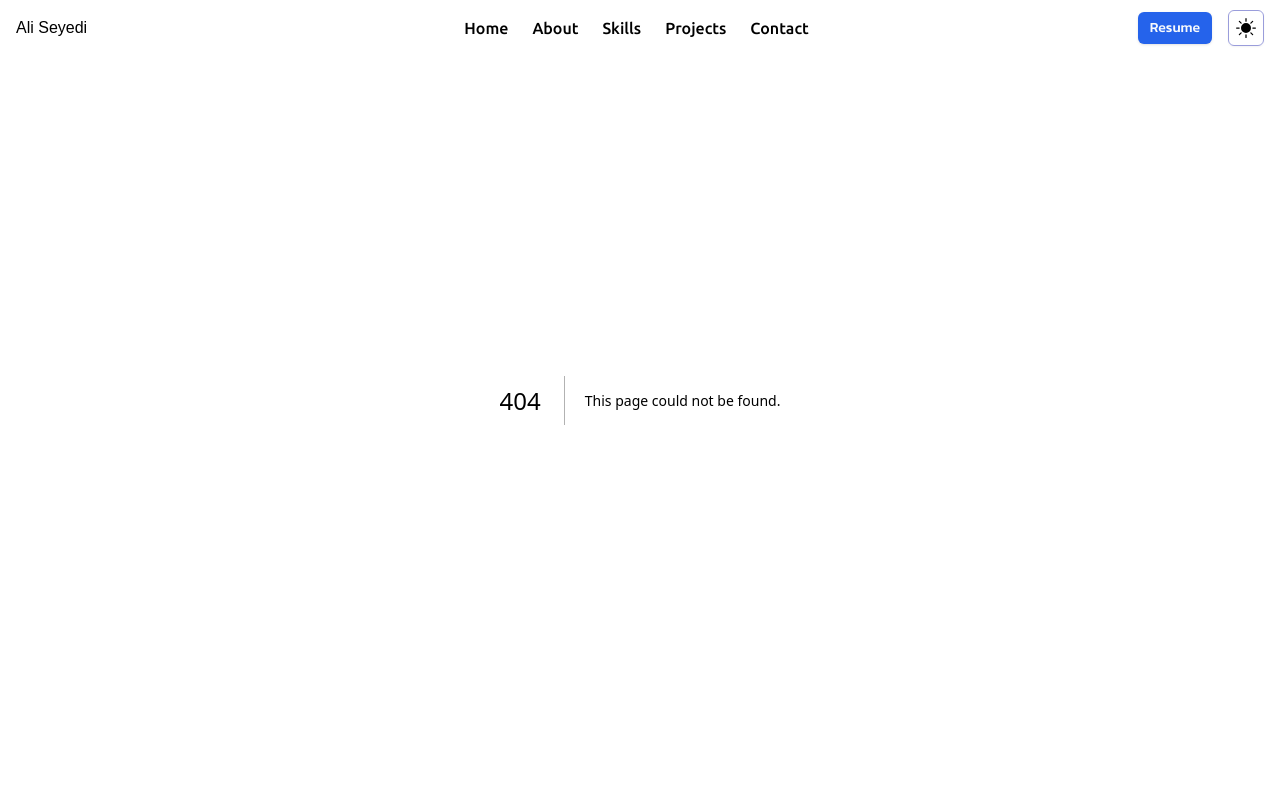
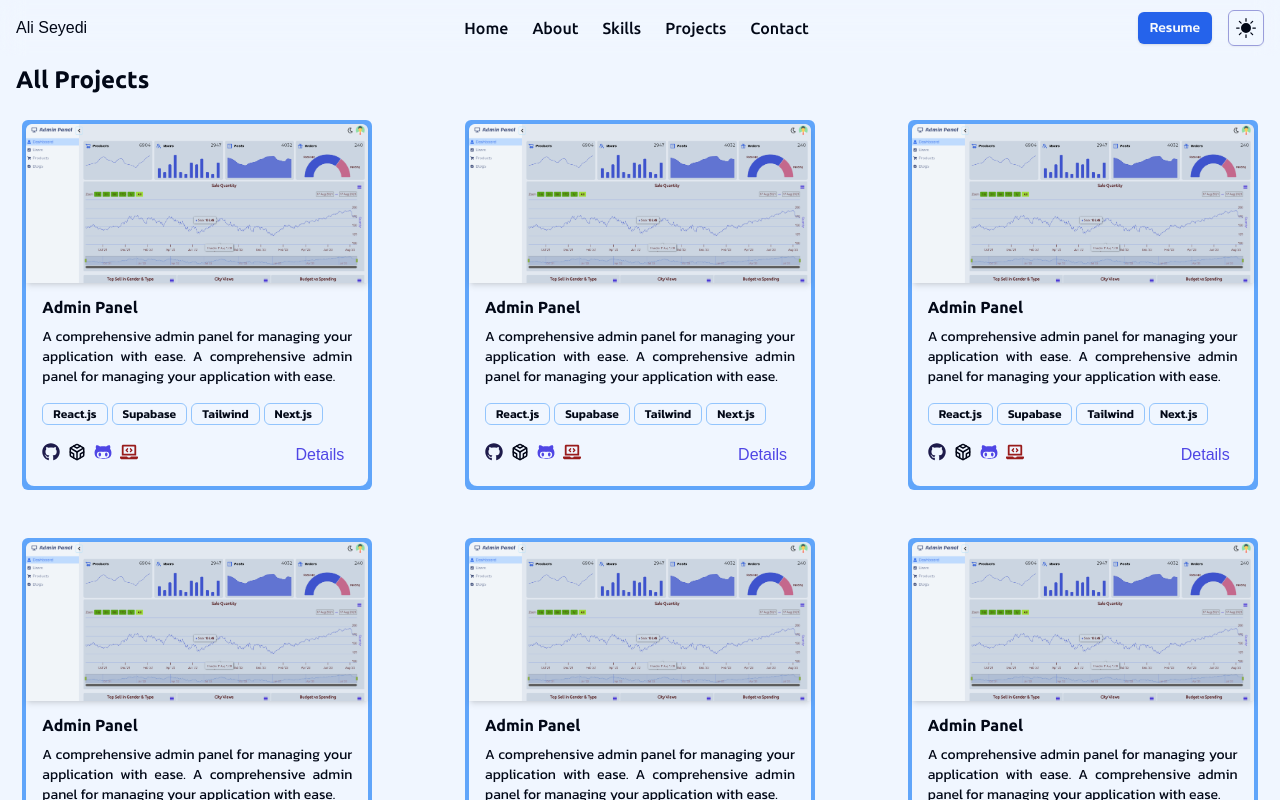
Before and after one commit to aliseyedi01/Next.js-Portfolio, a Next.js app: page /projects in a window 1280 px wide. Before the commit this address had no page. Shown: the top 800 px of the page. Built offline with nearby package versions, Linux system fonts and the light colour scheme; a web font is replaced by a local one.

Commit message:
feat(projects): Implement new page for listing all projects

```diff
--- /dev/null
+++ b/src/app/projects/page.tsx
@@ -0,0 +1,19 @@
+import ProjectCard from "@/components/projects/ProjectCard";
+import type { Metadata } from "next";
+
+export default function () {
+  return (
+    <div className="flex h-full w-full flex-col  gap-6 pt-16">
+      <p className="text- pl-4 font-ubuntu text-2xl font-bold">All Projects</p>
+      <div className="grid w-full grid-cols-1 place-items-center  gap-12 md:grid-cols-3">
+        <ProjectCard />
+        <ProjectCard />
+        <ProjectCard />
+        <ProjectCard />
+        <ProjectCard />
+        <ProjectCard />
+        <ProjectCard />
+      </div>
+    </div>
+  );
+}
--- a/src/components/projects/ProjectCard.tsx
+++ b/src/components/projects/ProjectCard.tsx
@@ -14,22 +14,22 @@ const Actions = [
   {
     name: "Github",
     icon: <FaGithub className="text-indigo-950 dark:text-indigo-400 " />,
-    link: "/project/project/project",
+    link: "/project",
   },
   {
     name: "Codesandbox",
     icon: <FiCodesandbox className="text-slate-950 dark:text-slate-50" />,
-    link: "/project/project",
+    link: "/project",
   },
   {
     name: "Github1s",
     icon: <FaGithubAlt className="text-indigo-600 dark:text-indigo-200" />,
-    link: "/project/project/project",
+    link: "/project",
   },
   {
     name: "Online",
     icon: <FaLaptopCode className="text-red-800 dark:text-red-400" />,
-    link: "/project/project/project",
+    link: "/project",
   },
 ];
 
@@ -39,7 +39,7 @@ const ProjectCard: React.FC = () => {
       <div className="relative flex h-[370px] w-[350px] flex-col items-center justify-around gap-2 overflow-hidden rounded-md bg-blue-400 pb-2  dark:bg-blue-800 md:w-[350px] ">
         <div className="peer absolute inset-1 z-10 cursor-pointer rounded-lg bg-background">
           {/* Cover Project  */}
-          <Link href="project/project1">
+          <Link href="project">
             <Image
               src="/image/projects/project1.png"
               width="300"
--- a/src/components/projects/Projects.tsx
+++ b/src/components/projects/Projects.tsx
@@ -5,6 +5,7 @@ import ProjectCard from "./ProjectCard";
 import { Button } from "../ui/button";
 // icon
 import { EnterIcon } from "@radix-ui/react-icons";
+import Link from "next/link";
 
 const Projects: React.FC = () => {
   return (
@@ -17,9 +18,11 @@ const Projects: React.FC = () => {
         <ProjectCard />
         <ProjectCard />
       </div>
-      <Button className="flex items-center justify-center gap-2 font-ubuntu">
-        <EnterIcon /> view more projects
-      </Button>
+      <Link href="/projects">
+        <Button className="flex items-center justify-center gap-2 font-ubuntu">
+          <EnterIcon /> view more projects
+        </Button>
+      </Link>
     </div>
   );
 };
```
